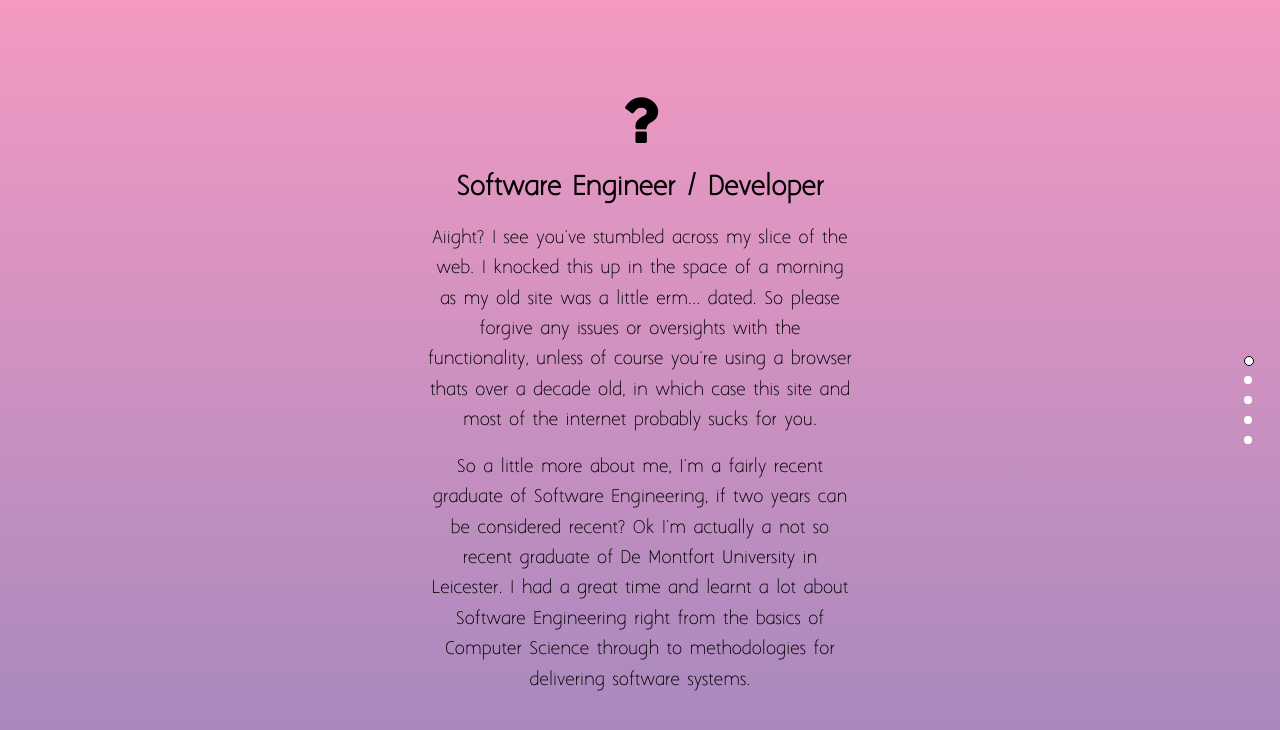
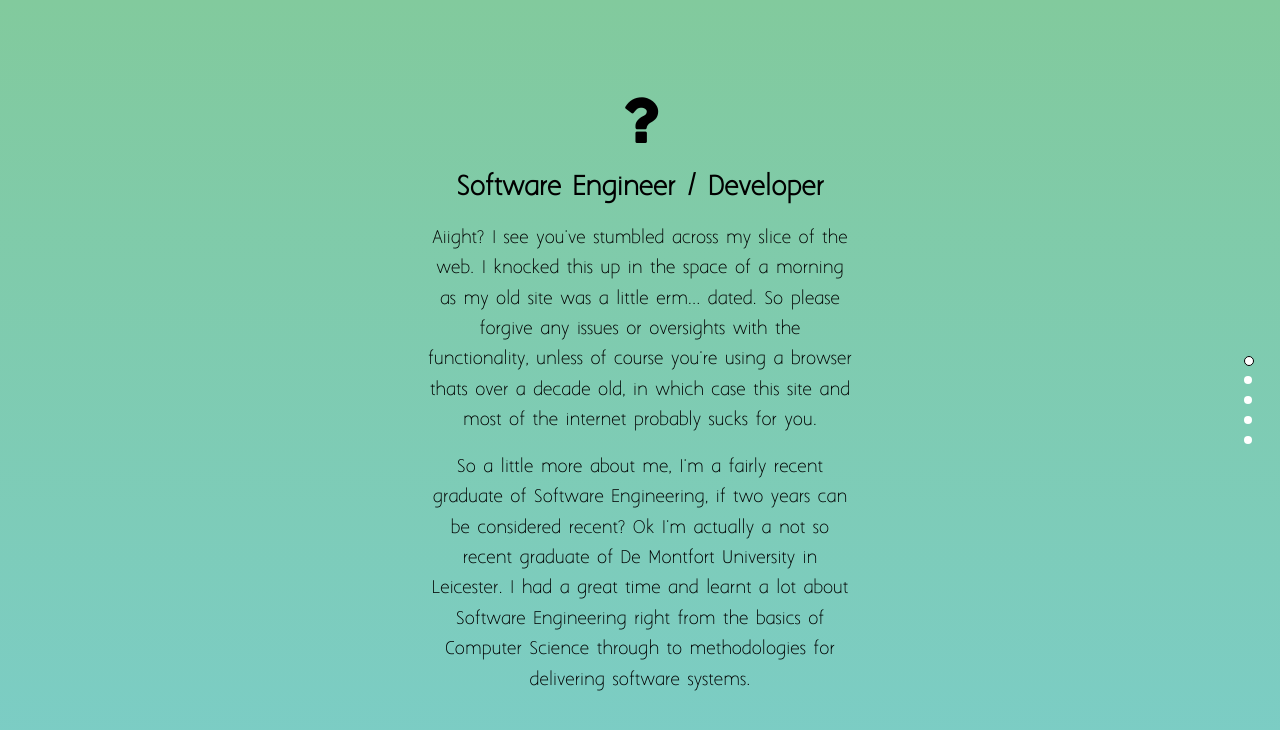
Before and after one commit to StyxOfDynamite/styxofdynamite.github.io, a website: page index.html in a window 1280 px wide. Drawn offline with nearby package versions, Linux system fonts and the light colour scheme.

Commit message:
removed pink / magenta

```diff
--- a/css/style.css
+++ b/css/style.css
@@ -46,20 +46,20 @@ p {
   text-align: center; }
 
 #who {
-  background-color: #a187be;
+  background-color: #7bcdc8;
   /* Fallback Color */
-  background-image: -webkit-gradient(linear, left top, left bottom, from(#f49ac2), to(#a187be));
+  background-image: -webkit-gradient(linear, left top, left bottom, from(#82ca9d), to(#7bcdc8));
   /* Saf4+, Chrome */
-  background-image: -webkit-linear-gradient(top, #f49ac2, #a187be);
+  background-image: -webkit-linear-gradient(top, #82ca9d, #7bcdc8);
   /* Chrome 10+, Saf5.1+, iOS 5+ */
-  background-image: -moz-linear-gradient(top, #f49ac2, #a187be);
+  background-image: -moz-linear-gradient(top, #82ca9d, #7bcdc8);
   /* FF3.6 */
-  background-image: -ms-linear-gradient(top, #f49ac2, #a187be);
+  background-image: -ms-linear-gradient(top, #82ca9d, #7bcdc8);
   /* IE10 */
-  background-image: -o-linear-gradient(top, #f49ac2, #a187be);
+  background-image: -o-linear-gradient(top, #82ca9d, #7bcdc8);
   /* Opera 11.10+ */
-  background-image: linear-gradient(top, #f49ac2, #a187be);
-  filter: progid:DXImageTransform.Microsoft.gradient(GradientType=0,StartColorStr='#f49ac2', EndColorStr='#a187be'); }
+  background-image: linear-gradient(top, #82ca9d, #7bcdc8);
+  filter: progid:DXImageTransform.Microsoft.gradient(GradientType=0,StartColorStr='#82ca9d', EndColorStr='#7bcdc8'); }
 
 #studied {
   background-color: #6ecff6;
--- a/sass/base.scss
+++ b/sass/base.scss
@@ -9,7 +9,7 @@
 }
 
 #who {
-	@include linear-gradient($magenta, $violet);
+	@include linear-gradient($green, $green-cyan);
 }
 
 #studied {
```
